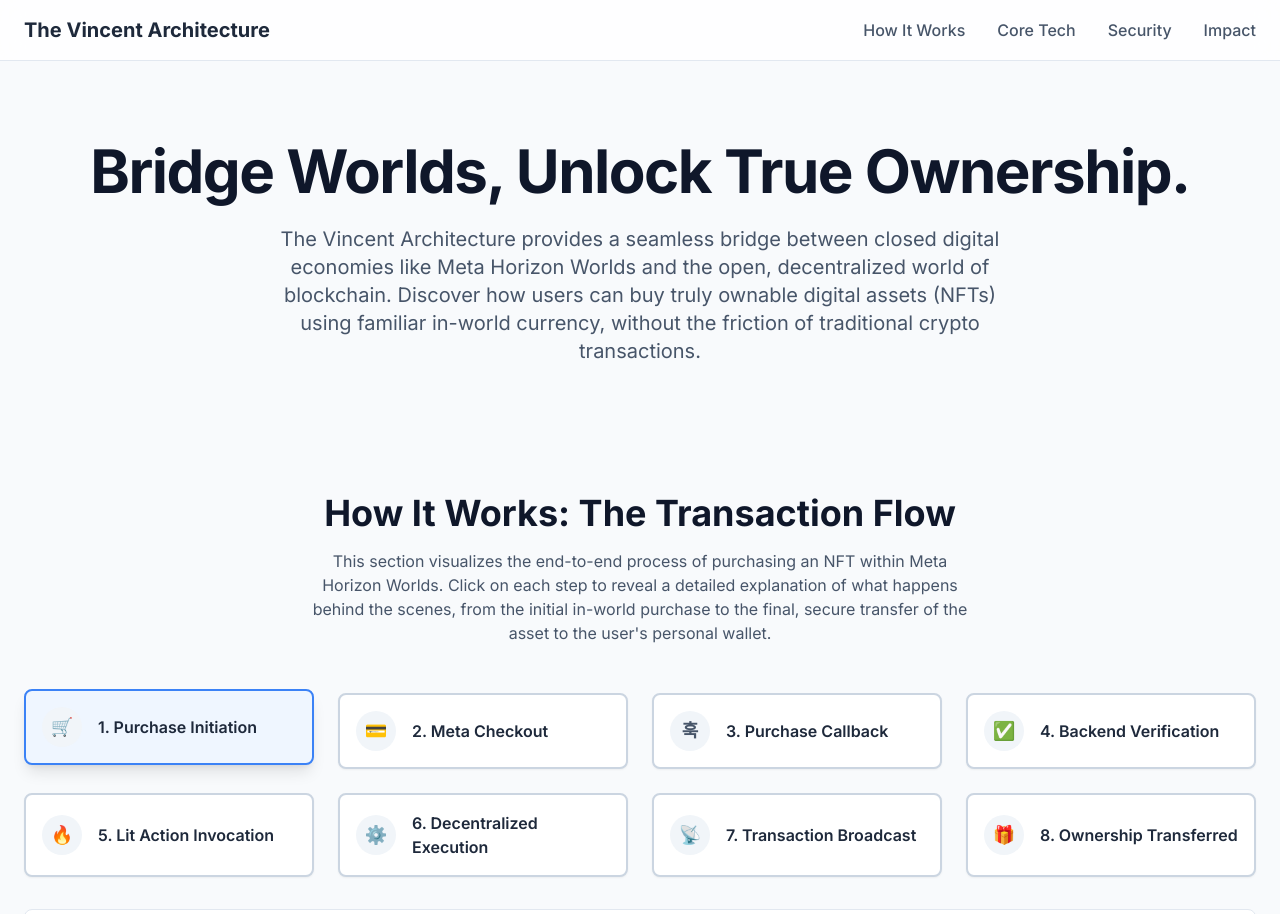
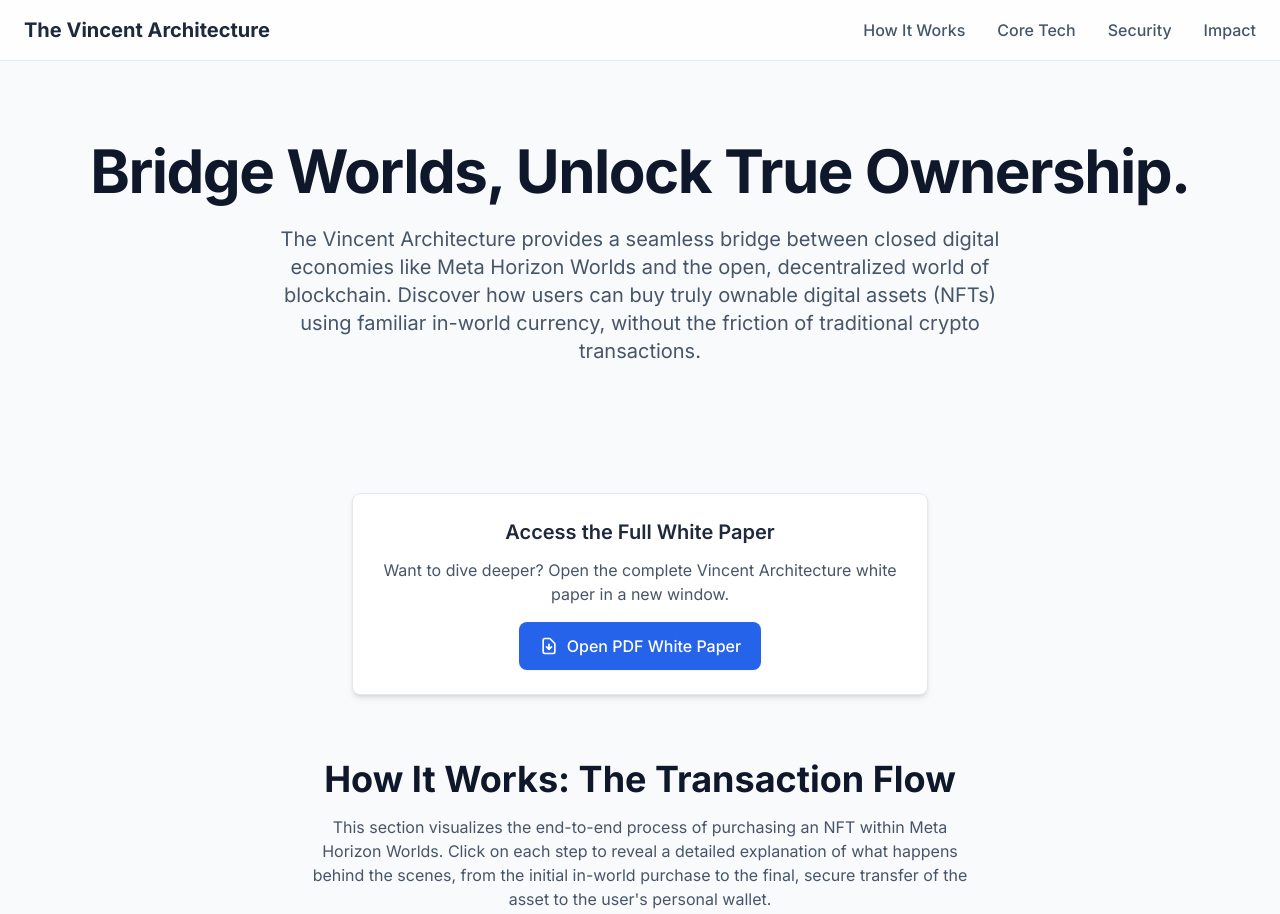
Before and after one commit to jasonsprouse/Horizons-Lit, a plain HTML site: page docs/index.html in a window 1280 px wide. Shown: the top 914 px of the page. Drawn offline with nearby package versions, Linux system fonts and the light colour scheme.

Commit message:
Add PDF download section for the Vincent Architecture white paper

```diff
--- a/docs/index.html
+++ b/docs/index.html
@@ -74,6 +74,21 @@
             <p class="max-w-3xl mx-auto text-lg md:text-xl text-slate-600">
                 The Vincent Architecture provides a seamless bridge between closed digital economies like Meta Horizon Worlds and the open, decentralized world of blockchain. Discover how users can buy truly ownable digital assets (NFTs) using familiar in-world currency, without the friction of traditional crypto transactions.
             </p>
+        </section>
+
+        <!-- PDF Download Section -->
+        <section class="text-center mb-16">
+            <div class="max-w-xl mx-auto bg-white rounded-lg shadow-md p-6 border border-slate-200">
+                <h3 class="text-xl font-semibold text-slate-800 mb-3">Access the Full White Paper</h3>
+                <p class="text-slate-600 mb-4">Want to dive deeper? Open the complete Vincent Architecture white paper in a new window.</p>
+                <a href="NPE_Vincent_Rarible_Whitepaper_with_Diagram.pdf" target="_blank" rel="noopener noreferrer"
+                   class="inline-flex items-center px-5 py-3 bg-blue-600 text-white font-medium rounded-lg shadow-sm hover:bg-blue-700 transition-colors">
+                    <svg xmlns="http://www.w3.org/2000/svg" class="h-5 w-5 mr-2" fill="none" viewBox="0 0 24 24" stroke="currentColor">
+                        <path stroke-linecap="round" stroke-linejoin="round" stroke-width="2" d="M12 10v6m0 0l-3-3m3 3l3-3m2 8H7a2 2 0 01-2-2V5a2 2 0 012-2h5.586a1 1 0 01.707.293l5.414 5.414a1 1 0 01.293.707V19a2 2 0 01-2 2z" />
+                    </svg>
+                    Open PDF White Paper
+                </a>
+            </div>
         </section>
 
         <!-- How It Works Section -->
```
